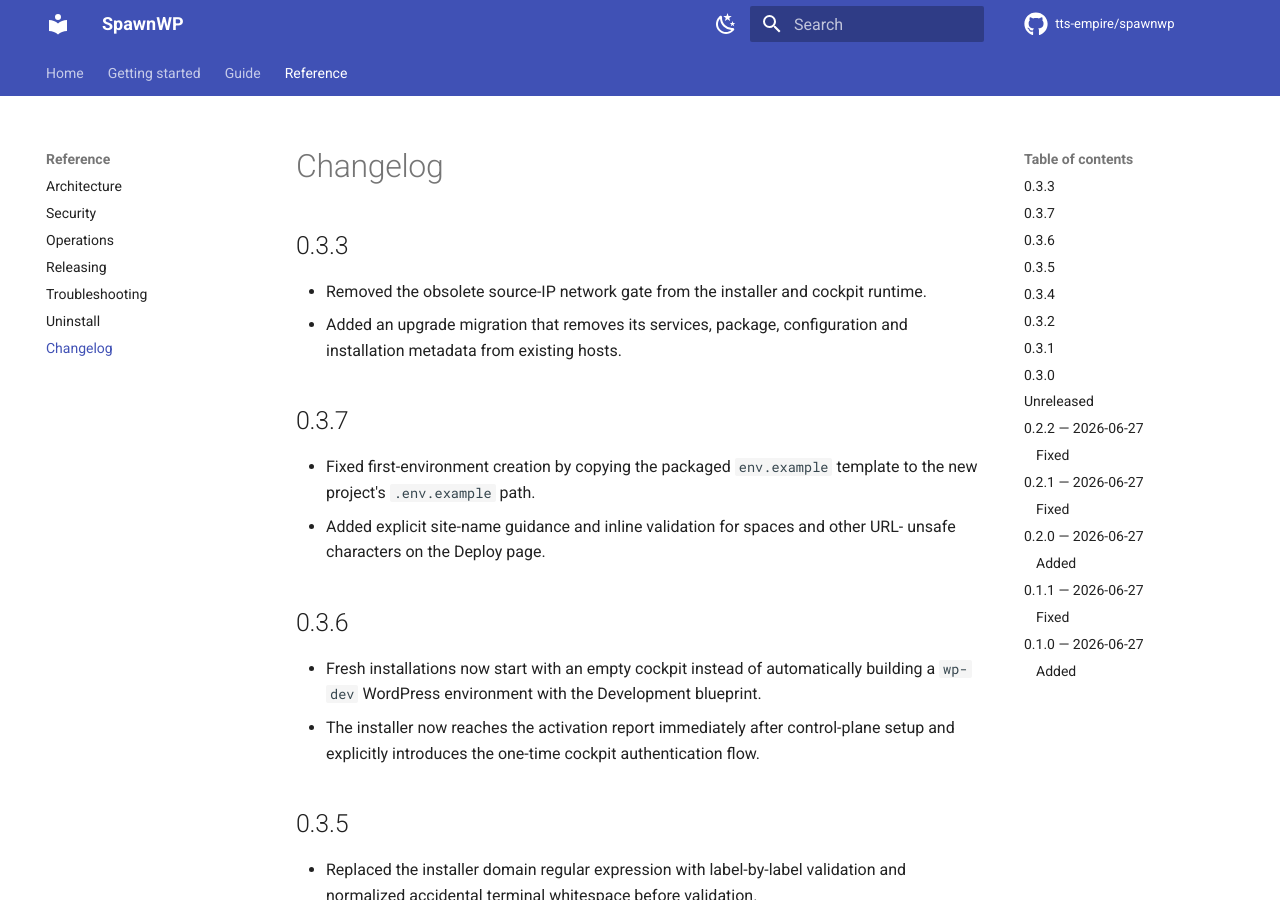
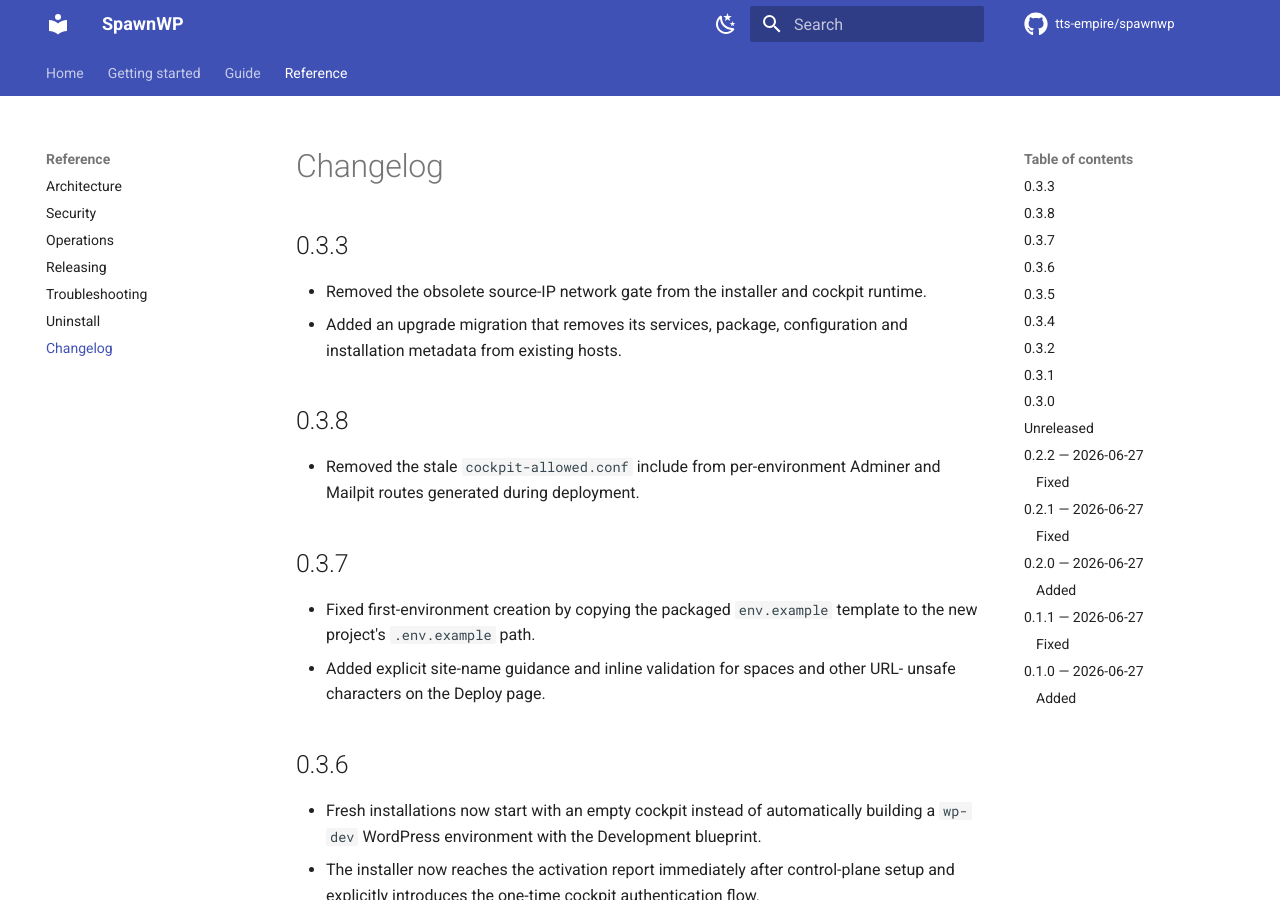
Before and after one commit to tts-empire/spawnwp, an MkDocs documentation site: the page built from docs/changelog.md, in a window 1280 px wide and 900 px high. Built offline with MkDocs 1.6.1 and Material for MkDocs 9.7.7, drawn with Linux system fonts in a browser that asks for light colours; comment, search, counter and statistics services are not loaded.

Commit message:
Remove obsolete Nginx allow-list include

```diff
--- a/docs/changelog.md
+++ b/docs/changelog.md
@@ -5,6 +5,11 @@
 - Removed the obsolete source-IP network gate from the installer and cockpit runtime.
 - Added an upgrade migration that removes its services, package, configuration and
   installation metadata from existing hosts.
+
+## 0.3.8
+
+- Removed the stale `cockpit-allowed.conf` include from per-environment Adminer and
+  Mailpit routes generated during deployment.
 
 ## 0.3.7
 
@@ -117,7 +122,8 @@
   exposure, loopback-only service
   ports, per-install random secrets.
 
-[Unreleased]: https://github.com/tts-empire/spawnwp/compare/v0.3.7...HEAD
+[Unreleased]: https://github.com/tts-empire/spawnwp/compare/v0.3.8...HEAD
+[0.3.8]: https://github.com/tts-empire/spawnwp/compare/v0.3.7...v0.3.8
 [0.3.7]: https://github.com/tts-empire/spawnwp/compare/v0.3.6...v0.3.7
 [0.3.6]: https://github.com/tts-empire/spawnwp/compare/v0.3.5...v0.3.6
 [0.3.5]: https://github.com/tts-empire/spawnwp/compare/v0.3.4...v0.3.5
```
Also changed, not shown: docs/release-notes/0.3.8.md (added, +8 -0 lines), 3 other files.
